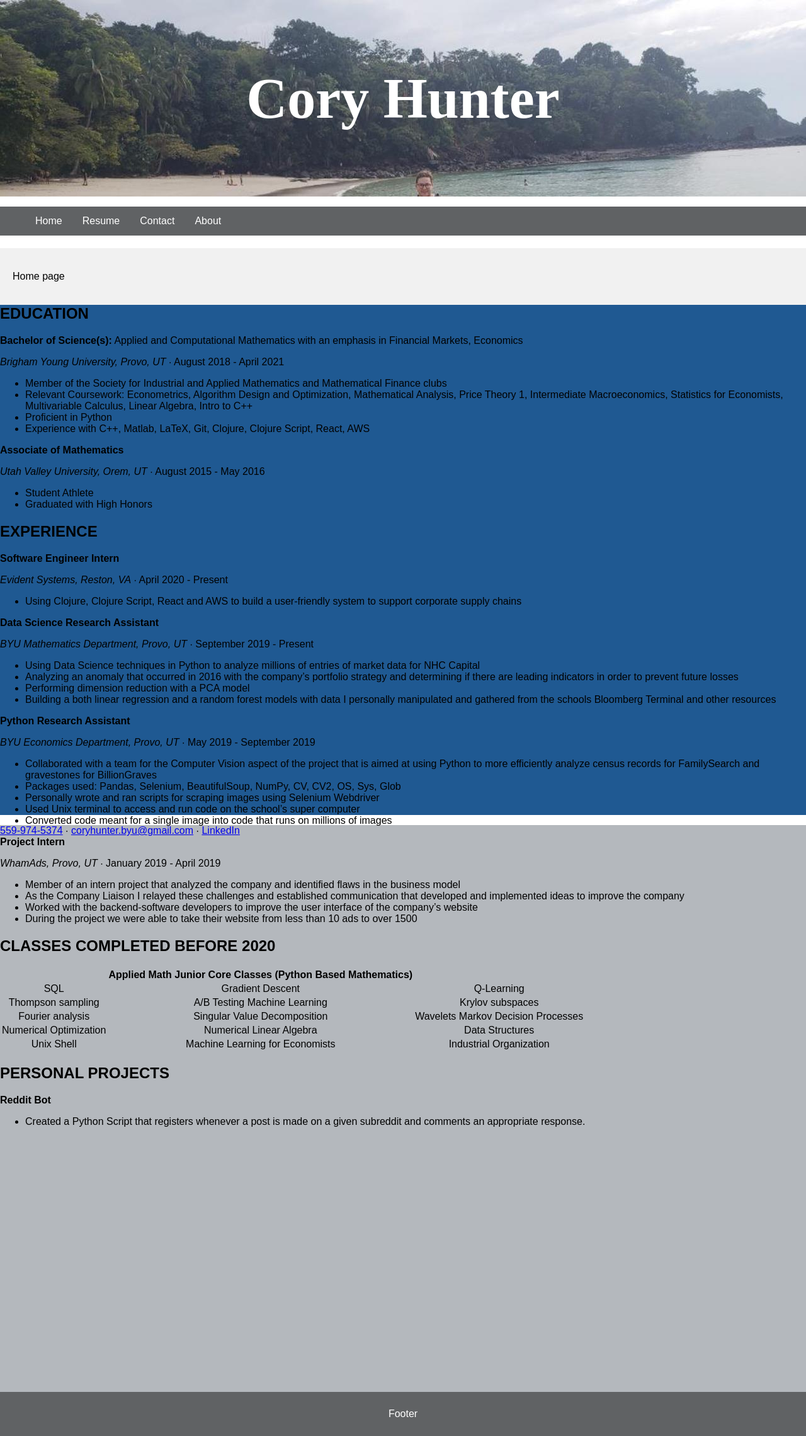
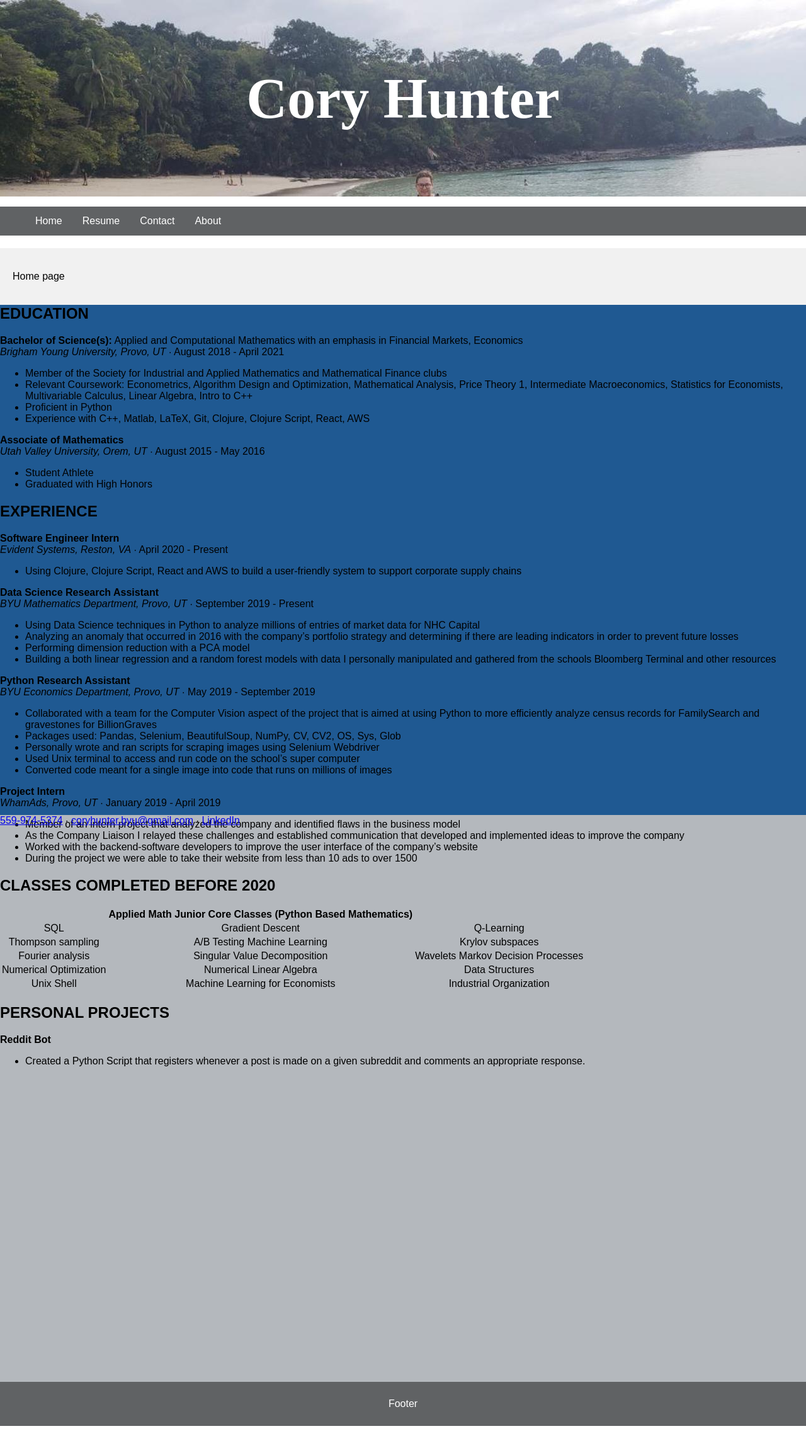
Before and after one commit to layniecalderwood/coryrhunter.com, a Jekyll site: the page built from index.md, in a window 1280 px wide. Shown: the whole page at 63% size. Built offline with Jekyll 4.4.1, drawn with Linux system fonts in a browser that asks for light colours; our own code applies the rules of GitHub Pages for plain Markdown files.

Commit message:
no margin

```diff
--- a/_layouts/default.html
+++ b/_layouts/default.html
@@ -22,6 +22,10 @@ body {
 
 .fwh-slide--bg-grey{
   background-color: #B4B8BD;
+}
+
+.fwh-slide p {
+  margin: 0;
 }
 
 </style>
```
